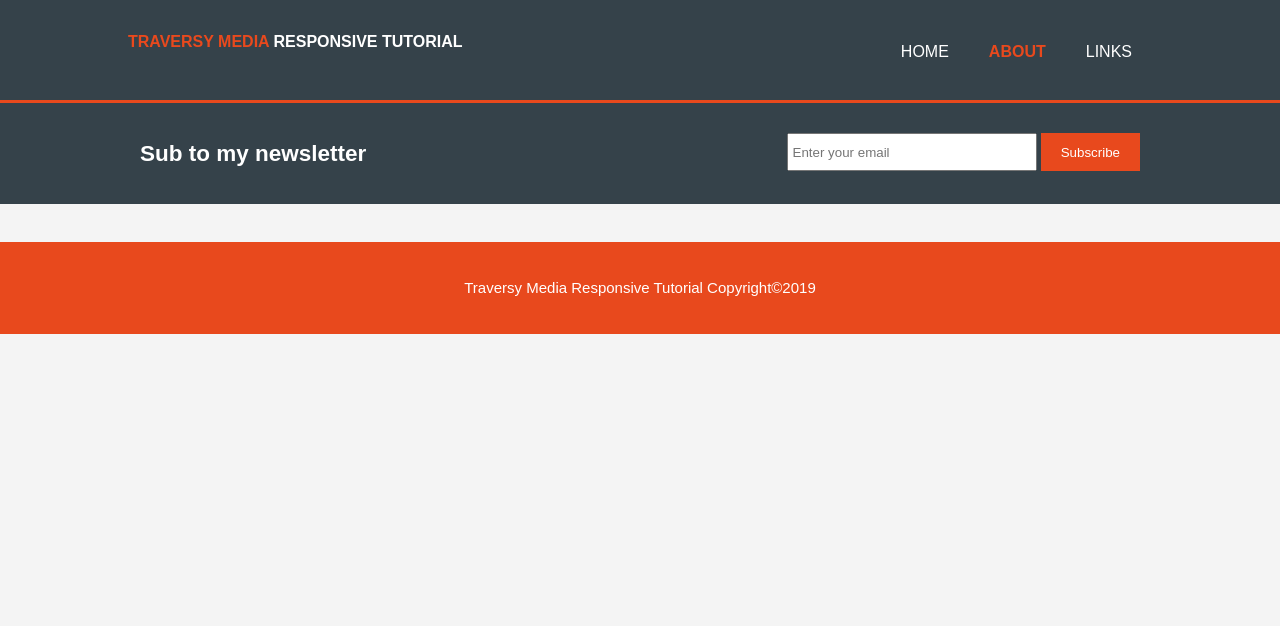
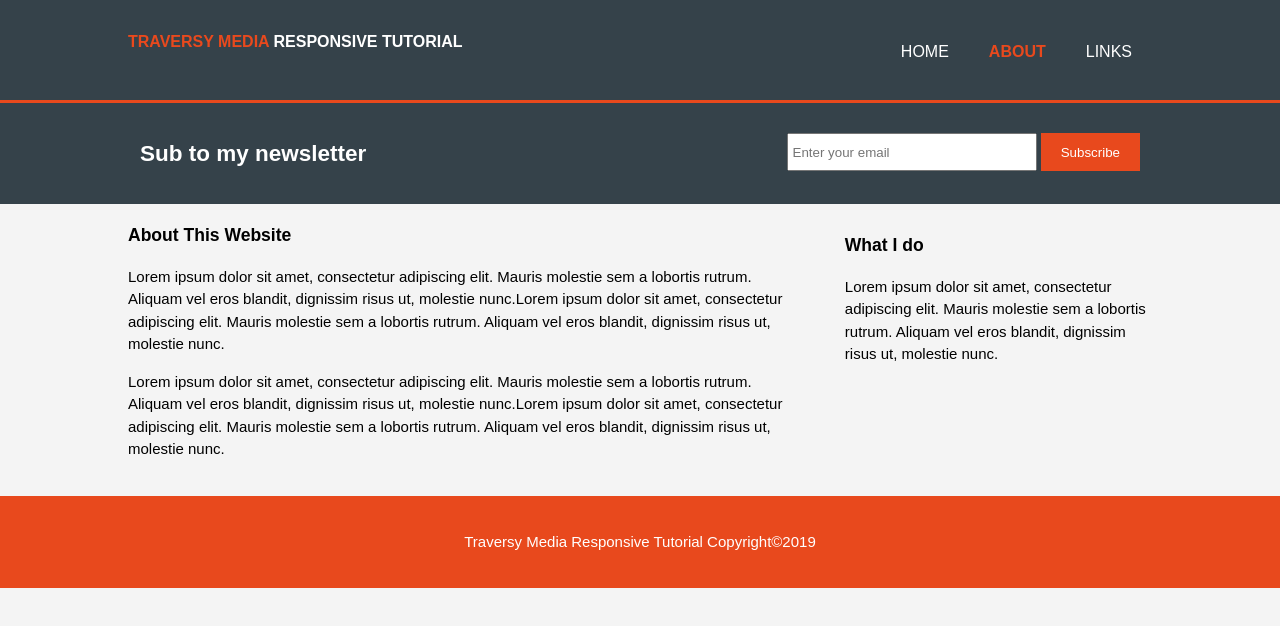
Before and after one commit to Stevennagle/BasicResponsiveLayout, a plain HTML site: page about.html in a window 1280 px wide. Drawn offline with Linux system fonts and the light colour scheme.

Commit message:
Update about.html and CSS

```diff
--- a/about.html
+++ b/about.html
@@ -37,9 +37,20 @@
 			<section id="main">
 				<div class="container">
 					<article id="main-col">
-						<h1 class="page-title"></h1>
-
+						<h1 class="page-title">About This Website</h1>
+							<p>
+								Lorem ipsum dolor sit amet, consectetur adipiscing elit. Mauris molestie sem a lobortis rutrum. Aliquam vel eros blandit, dignissim risus ut, molestie nunc.Lorem ipsum dolor sit amet, consectetur adipiscing elit. Mauris molestie sem a lobortis rutrum. Aliquam vel eros blandit, dignissim risus ut, molestie nunc.
+							</p>
+							<p>
+								Lorem ipsum dolor sit amet, consectetur adipiscing elit. Mauris molestie sem a lobortis rutrum. Aliquam vel eros blandit, dignissim risus ut, molestie nunc.Lorem ipsum dolor sit amet, consectetur adipiscing elit. Mauris molestie sem a lobortis rutrum. Aliquam vel eros blandit, dignissim risus ut, molestie nunc.
+							</p>
 					</article>
+					<aside id="sidebar">
+						<h3>What I do</h3>
+							<p>
+							Lorem ipsum dolor sit amet, consectetur adipiscing elit. Mauris molestie sem a lobortis rutrum. Aliquam vel eros blandit, dignissim risus ut, molestie nunc.
+							</p>
+					</aside>
 				</div>
 			</section>
 		<footer>
--- a/css/style.css
+++ b/css/style.css
@@ -150,6 +150,19 @@
 	/*Changed the overall size of the images in the .box containers*/
 }
 
+/*sidebar*/
+aside#sidebar{
+	float: right;
+	width: 30%;
+	margin-top: 10px;
+}
+
+/*main-col*/
+article#main-col{
+	float: left;
+	width: 65%;
+}
+
 footer{
 	padding: 20px;
 	margin-top: 20px;
```
